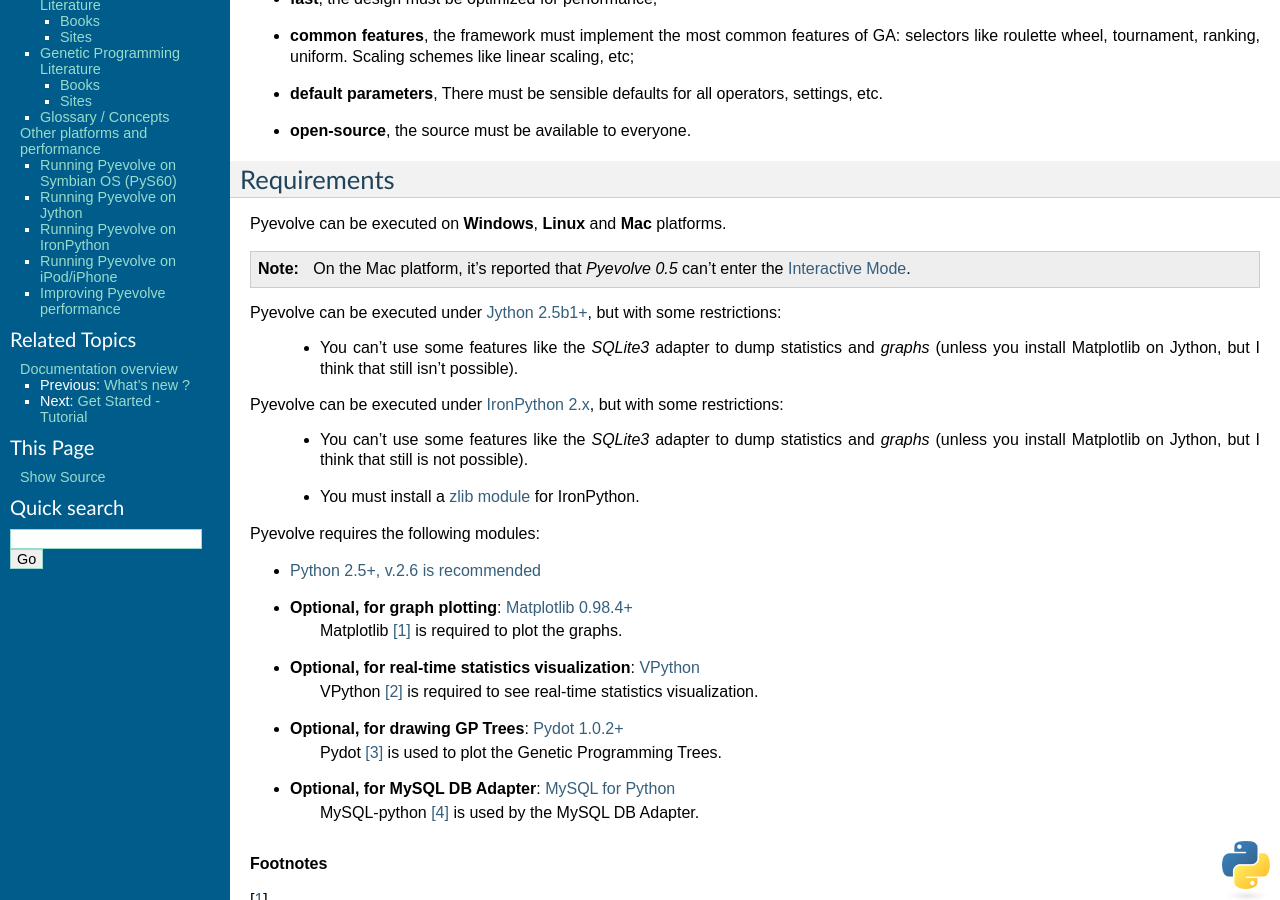
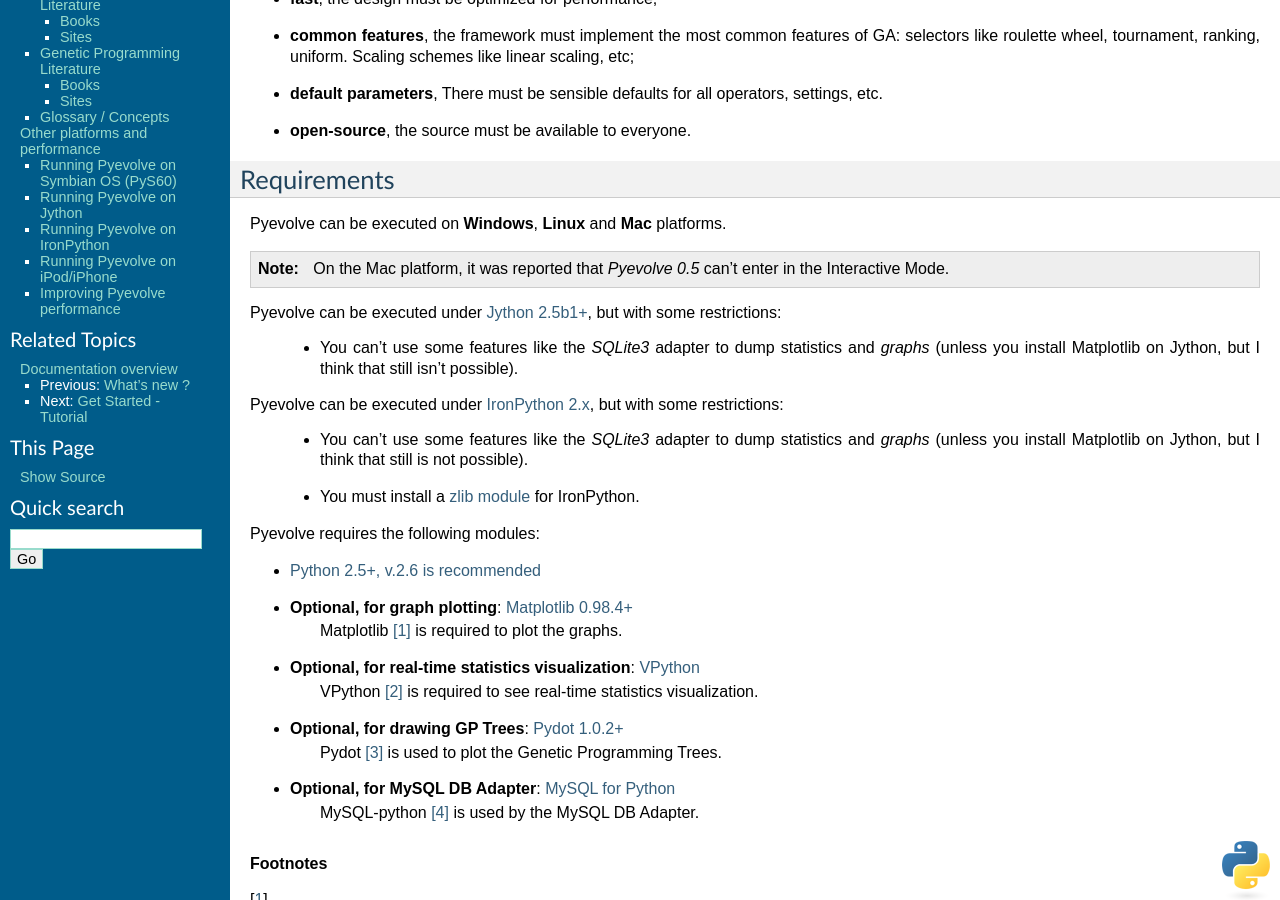
Before and after one commit to perone/Pyevolve, a Sphinx documentation site: the page built from docs/source/intro.rst, in a window 1280 px wide and 900 px high, scrolled down 335 px. Built offline with Sphinx 7.4.7, drawn with Linux system fonts in a browser that asks for light colours.

Commit message:
Fixed a warning in the Introduction.

```diff
--- a/docs/source/intro.rst
+++ b/docs/source/intro.rst
@@ -22,8 +22,8 @@
 
 Pyevolve can be executed on **Windows**, **Linux** and **Mac** platforms.
 
-.. note:: On the Mac platform, it's reported that *Pyevolve 0.5* can't enter the
-          :term:`Interactive Mode`.
+.. note:: On the Mac platform, it was reported that *Pyevolve 0.5* can't enter in the
+          Interactive Mode.
 
 Pyevolve can be executed under `Jython 2.5b1+ <http://www.jython.org>`_, but with some restrictions:
    * You can't use some features like the *SQLite3* adapter to dump statistics and *graphs*
```
